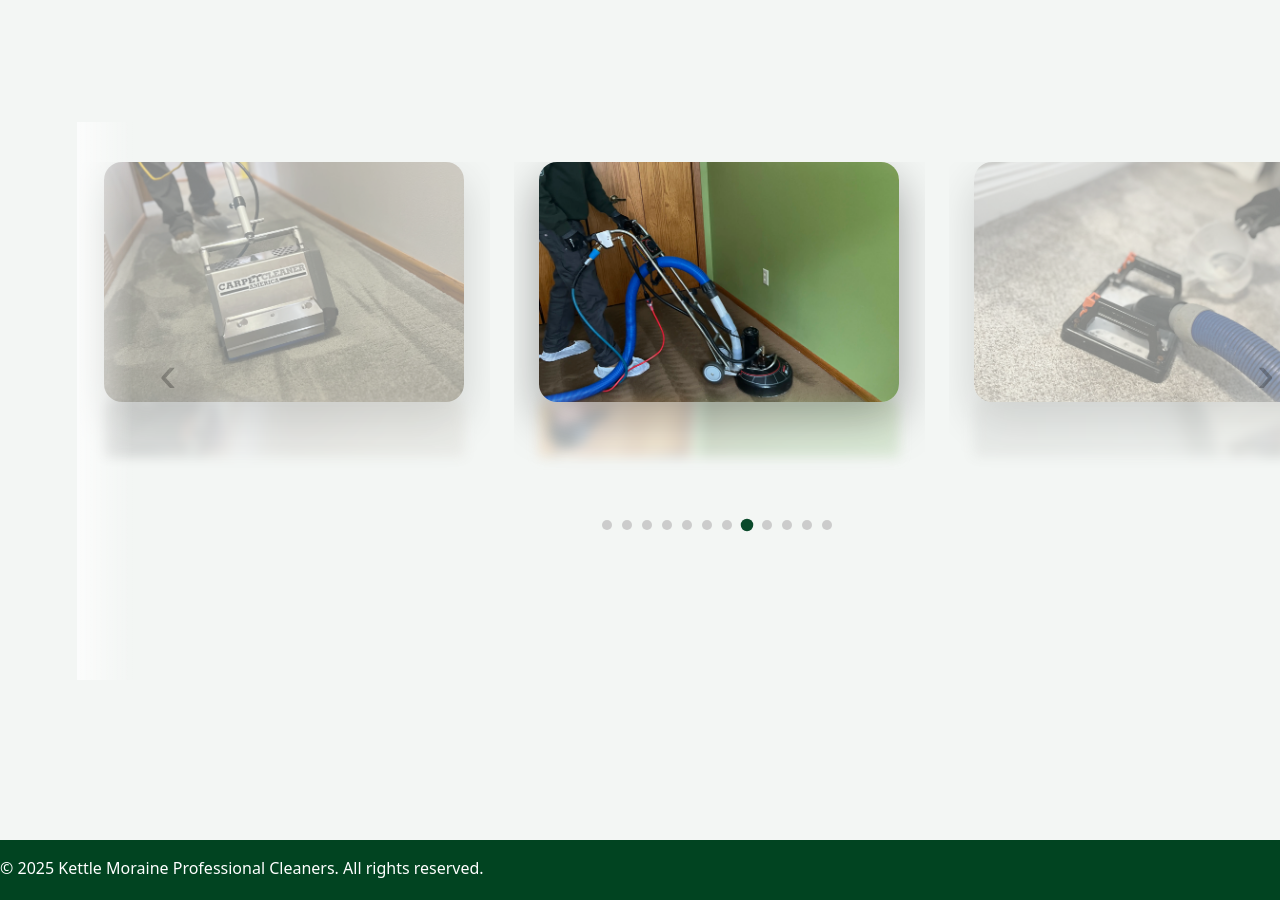
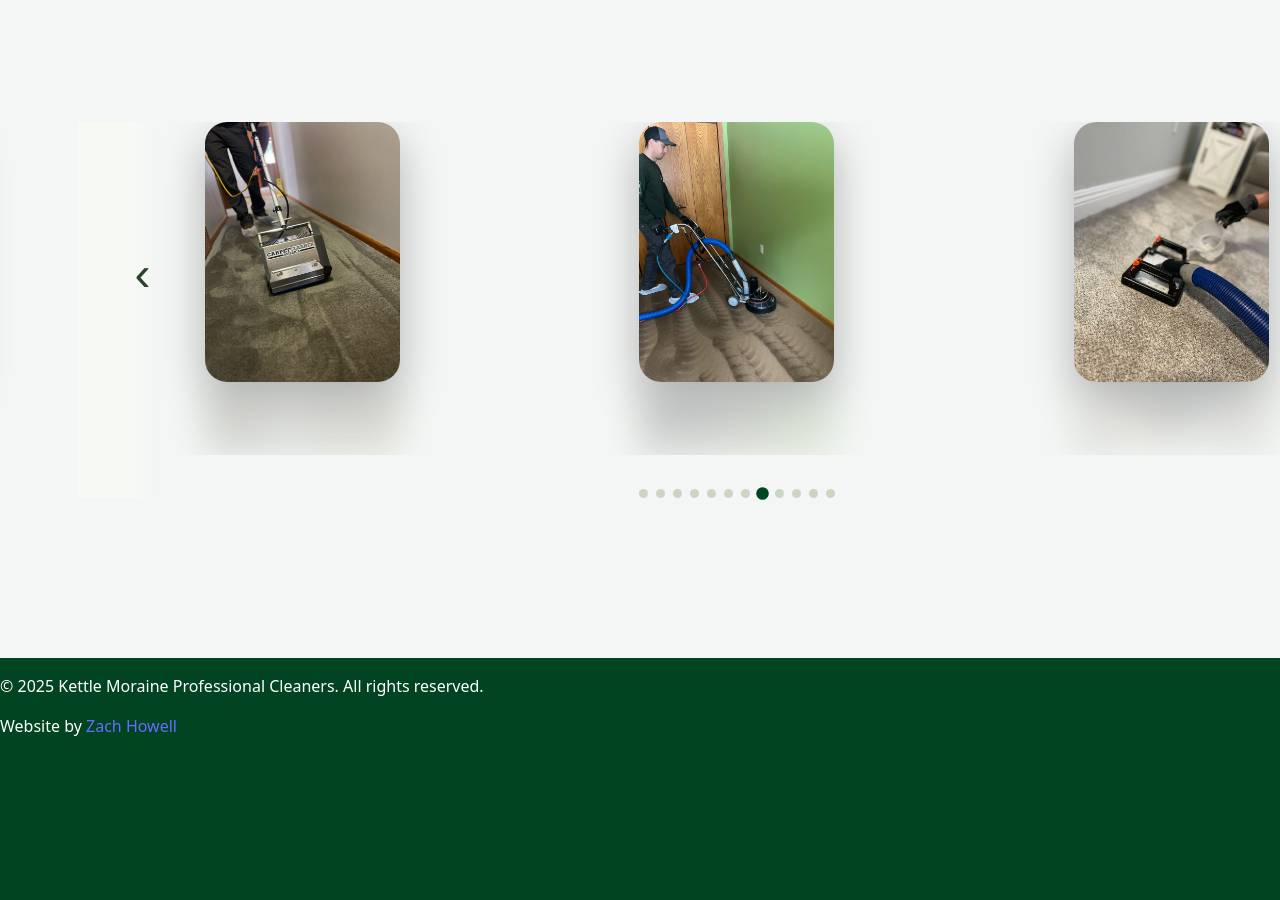
Before and after one commit to ZachAH/KML, a React (Vite) app: page /services in a window 1280 px wide. Shown: the part 4827-5727 px from the top of the page. After the commit the page ends 5581 px from the top, so only its background shows below. Built offline with nearby package versions, Linux system fonts and the light colour scheme.

Commit message:
mobile updates

```diff
--- a/src/components/KMLCarousel.css
+++ b/src/components/KMLCarousel.css
@@ -1,189 +1,149 @@
-/* WRAPPER */
 .kml-carousel-wrapper {
+    position: relative;
     width: 100%;
-    position: relative;
-    padding-bottom: 150px;
+    max-width: 1600px;
+    margin: auto;
+    padding: 0 20px;
 }
 
-/* SLIDER AREA */
+/* SLIDER CORE */
 .kml-coverflow-slider {
-    padding-top: 40px;
-    height: 340px;
-    overflow: visible;
+    overflow: visible !important;
+    padding-bottom: 20px;
 }
 
-/* SLIDES */
+/* CARD WRAPPER */
 .kml-coverflow-card {
+    transition: transform 0.45s ease, opacity 0.45s ease;
+    transform: translateZ(0);
+    will-change: transform, opacity;
+    backface-visibility: hidden;
+
     display: flex;
     justify-content: center;
-    transition: transform 0.45s ease, opacity 0.4s ease;
-    transform-style: preserve-3d;
-    opacity: 0.45;
-    transform: scale(0.7) rotateY(35deg) translateZ(-90px);
+}
+
+.kml-coverflow-card.is-active {
+    transform: scale(1.12) translateZ(0);
+    z-index: 5;
+}
+
+/* IMAGE INSIDE */
+.kml-coverflow-card img {
+    width: 100%;
+    height: 260px;
+    object-fit: cover;
+    border-radius: 22px;
+    box-shadow: 0 18px 45px rgba(0, 0, 0, 0.28);
+
+    transform: translateZ(0);
+    backface-visibility: hidden;
+    will-change: transform;
+}
+
+/* Reflection container */
+.kml-card-reflection-container {
+    position: relative;
+}
+
+/* Reflection under images */
+.kml-reflection {
+    width: 100%;
+    height: 60px;
+    background-size: cover;
+    background-position: center;
+    opacity: 0.18;
+    filter: blur(18px);
+    transform: scaleY(-1);
+    margin-top: 6px;
+}
+
+/* ARROWS (desktop only) */
+.kml-arrow {
+    position: absolute;
+    top: 40%;
+    transform: translateY(-50%);
+    font-size: 3rem;
+    background: none;
+    border: none;
+    color: #294429;
+    cursor: pointer;
+    z-index: 10;
+}
+
+.kml-arrow-left {
+    left: 0;
+}
+
+.kml-arrow-right {
+    right: 0;
+}
+
+@media (max-width: 900px) {
+    .kml-arrow {
+        display: none;
+    }
+}
+
+/* DOTS */
+.kml-dots {
+    display: flex;
+    justify-content: center;
+    gap: 8px;
+    margin-top: 14px;
+}
+
+.kml-dot {
+    width: 9px;
+    height: 9px;
+    border-radius: 50%;
+    background: #cbd5c1;
+    transition: 0.2s;
     cursor: pointer;
 }
 
-.kml-coverflow-card.is-active {
-    transform: scale(1.2) rotateY(0deg) translateZ(150px);
-    opacity: 1;
-    z-index: 20;
+.kml-dot.active {
+    background: var(--brand-green);
+    transform: scale(1.4);
 }
 
-/* TAP LIFT */
-.kml-coverflow-card:active {
-    transform: scale(1.25);
-}
-
-/* IMAGE + REFLECTION */
-.kml-card-reflection-container img {
-    width: 360px;
-    height: 240px;
-    object-fit: cover;
-    border-radius: 18px;
-    box-shadow: 0 18px 45px rgba(0, 0, 0, 0.35);
-    pointer-events: none;
-}
-
-.kml-reflection {
-    width: 360px;
-    height: 60px;
-    background-size: cover;
-    background-position: top;
-    filter: blur(6px) opacity(0.28);
-    transform: scaleY(-1);
-    margin-top: -12px;
-    border-radius: 0 0 14px 14px;
-}
-
-/* EDGE FADES */
+/* SIDE GRADIENTS */
 .kml-fade-left,
 .kml-fade-right {
     position: absolute;
     top: 0;
-    width: 160px;
+    width: 80px;
     height: 100%;
     pointer-events: none;
-    z-index: 30;
 }
 
 .kml-fade-left {
     left: 0;
-    background: linear-gradient(to right, rgba(255, 255, 255, 0.7) 0%, rgba(255, 255, 255, 0) 35%);
+    background: linear-gradient(to right, #f7f9f5 65%, transparent);
 }
 
 .kml-fade-right {
     right: 0;
-    background: linear-gradient(to left, rgba(255, 255, 255, 0.7) 0%, rgba(255, 255, 255, 0) 35%);
-}
-
-
-/* ARROWS (DESKTOP ONLY) */
-.kml-arrow {
-    position: absolute;
-    top: 45%;
-    transform: translateY(-50%);
-    font-size: 52px;
-    color: rgba(0, 0, 0, 0.25);
-    background: none;
-    border: none;
-    cursor: pointer;
-    z-index: 60;
-    transition: 0.25s ease;
-}
-
-.kml-arrow:hover {
-    color: rgba(0, 0, 0, 0.65);
-    transform: translateY(-50%) scale(1.25);
-}
-
-.kml-arrow-left {
-    left: 20px;
-}
-
-.kml-arrow-right {
-    right: 20px;
-}
-
-/* DOT INDICATORS */
-.kml-dots {
-    display: flex;
-    justify-content: center;
-    gap: 10px;
-    margin-top: 18px;
-}
-
-.kml-dot {
-    width: 10px;
-    height: 10px;
-    border-radius: 50%;
-    background: #ccc;
-    transition: 0.2s ease;
-    cursor: pointer;
-}
-
-.kml-dot.active {
-    background: #0a4a2b;
-    transform: scale(1.25);
+    background: linear-gradient(to left, #f7f9f5 65%, transparent);
 }
 
 /* LIGHTBOX */
 .kml-lightbox {
     position: fixed;
-    inset: 0;
-    background: rgba(0, 0, 0, 0.88);
+    top: 0;
+    left: 0;
+    right: 0;
+    bottom: 0;
+    background: rgba(20, 20, 20, 0.9);
     display: flex;
+    justify-content: center;
     align-items: center;
-    justify-content: center;
-    z-index: 9999;
+    z-index: 5000;
 }
 
 .kml-lightbox-img {
-    width: 92%;
-    max-height: 92%;
-    object-fit: contain;
-    border-radius: 12px;
-    animation: fadeIn 0.25s ease;
+    max-width: 92%;
+    max-height: 88%;
+    border-radius: 16px;
+    box-shadow: 0 25px 70px rgba(0, 0, 0, 0.4);
 }
-
-@keyframes fadeIn {
-    from {
-        opacity: 0;
-        transform: scale(0.92);
-    }
-
-    to {
-        opacity: 1;
-        transform: scale(1);
-    }
-}
-
-/* MOBILE OPTIMIZATION */
-@media (max-width: 768px) {
-    .kml-coverflow-slider {
-        height: 300px;
-    }
-
-    .kml-coverflow-card {
-        transform: scale(0.9) rotateY(10deg) translateZ(-40px);
-        opacity: 0.7;
-    }
-
-    .kml-coverflow-card.is-active {
-        transform: scale(1.15) rotateY(0deg) translateZ(60px);
-    }
-
-    .kml-reflection {
-        display: none;
-    }
-
-    /* hide arrows */
-    .kml-arrow {
-        display: none;
-    }
-}
-
-@media (max-width: 768px) {
-    .kml-arrow {
-        display: none !important;
-    }
-}
--- a/src/components/KMLCarousel.tsx
+++ b/src/components/KMLCarousel.tsx
@@ -9,17 +9,20 @@ type Props = {
 
 const KMLCarousel: React.FC<Props> = ({ images }) => {
   const middleIndex = Math.floor(images.length / 2);
-
   const [lightbox, setLightbox] = useState<string | null>(null);
   const [currentSlide, setCurrentSlide] = useState(middleIndex);
 
-  // MAIN SLIDER INSTANCE
   const [ref, slider] = useKeenSlider<HTMLDivElement>({
     loop: true,
-    renderMode: "performance",
+    renderMode: "precision",
     rubberband: true,
-    dragSpeed: 0.9,
+    dragSpeed: 0.75,
     mode: "free-snap",
+
+    /* ✔ The correct v6 animation control */
+    defaultAnimation: {
+      duration: 550,
+    },
 
     slides: {
       perView: window.innerWidth < 768 ? 1.2 : 3,
@@ -33,82 +36,53 @@ const KMLCarousel: React.FC<Props> = ({ images }) => {
       const rel = sl.track.details.rel;
       setCurrentSlide(rel);
 
-      // remove card highlight
       sl.container
         .querySelectorAll(".kml-coverflow-card")
         .forEach((slide) => slide.classList.remove("is-active"));
 
-      // add highlight to active
       const active = sl.slides[rel];
       active?.classList.add("is-active");
     },
 
     created(sl) {
-      // highlight initial card
       const active = sl.slides[sl.track.details.rel];
       active?.classList.add("is-active");
 
-      // =====================================
-      // FIXED AUTO-PLAY LOGIC
-      // =====================================
-      let timeout: any;
-      let mouseOver = false;
-      let dragging = false;
+      let autoplayTimer: any;
 
-      const clear = () => clearTimeout(timeout);
-
-      const next = () => {
-        if (!mouseOver && !dragging) {
+      const start = () => {
+        autoplayTimer = setTimeout(() => {
           slider.current?.next();
-        }
-        start(); // loop again
+          start();
+        }, 4500);
       };
 
-      const start = () => {
-        clear();
-        timeout = setTimeout(next, 4500);
-      };
+      const clear = () => clearTimeout(autoplayTimer);
 
-      // mouse events
-      sl.container.addEventListener("mouseover", () => {
-        mouseOver = true;
-        clear();
-      });
+      start();
 
-      sl.container.addEventListener("mouseout", () => {
-        mouseOver = false;
-        start();
-      });
+      sl.on("dragStarted", clear);
+      sl.on("dragEnded", start);
 
-      // drag events
-      sl.on("dragStarted", () => {
-        dragging = true;
-        clear();
-      });
-
-      sl.on("dragEnded", () => {
-        dragging = false;
-        start();
-      });
-
-      start(); // fire first cycle
+      sl.container.addEventListener("mouseover", clear);
+      sl.container.addEventListener("mouseout", start);
     },
   });
 
-  // SWIPE ANYWHERE ON LIGHTBOX TO CLOSE
+
+  // Lightbox swipe close
   useEffect(() => {
     if (!lightbox) return;
 
-    const close = () => setLightbox(null);
-
-    window.addEventListener("touchstart", close);
-    return () => window.removeEventListener("touchstart", close);
+    const handler = () => setLightbox(null);
+    window.addEventListener("touchstart", handler);
+    return () => window.removeEventListener("touchstart", handler);
   }, [lightbox]);
 
   return (
     <>
       <div className="kml-carousel-wrapper">
-        {/* DESKTOP ARROWS ONLY */}
+        {/* Desktop arrows only */}
         <button
           className="kml-arrow kml-arrow-left"
           onClick={() => slider.current?.prev()}
@@ -153,11 +127,12 @@ const KMLCarousel: React.FC<Props> = ({ images }) => {
           ))}
         </div>
 
-        {/* EDGE FADES */}
+        {/* SOFT EDGE GRADIENTS */}
         <div className="kml-fade-left"></div>
         <div className="kml-fade-right"></div>
       </div>
 
+      {/* LIGHTBOX */}
       {lightbox && (
         <div className="kml-lightbox" onClick={() => setLightbox(null)}>
           <img src={lightbox} className="kml-lightbox-img" />
```
